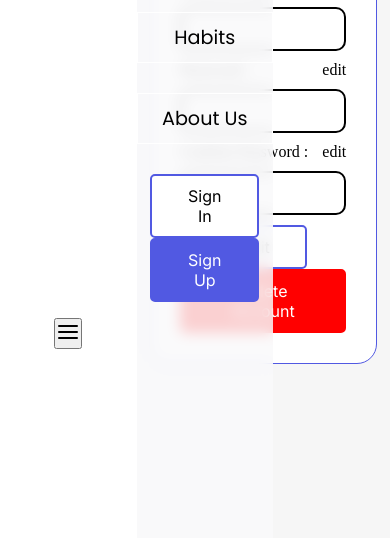
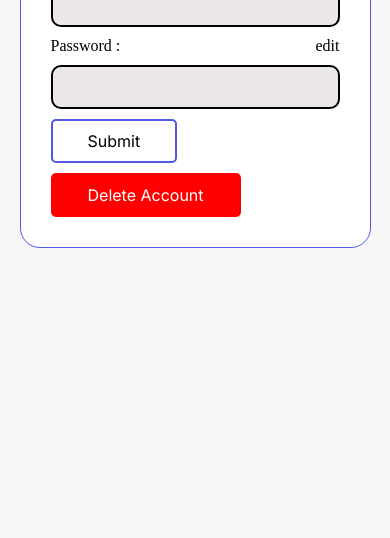
Before and after one commit to DarkDeadly/habitTracker, a plain HTML site: page Pages/ProfilePage/ProfilePage.html in a window 390 px wide. Shown: the part 306-844 px from the top of the page. Drawn offline with nearby package versions, Linux system fonts and the light colour scheme; a web font is replaced by a local one.

Commit message:
ProfileHeader Styling Responsive Edit

```diff
--- a/Pages/ProfilePage/ProfilePage.css
+++ b/Pages/ProfilePage/ProfilePage.css
@@ -36,12 +36,17 @@ header {
     background-color: red;
     color: #fff;
     border-color: red;
+    margin-top: 10px;
     transition: background-color  ease-in .5s ;
 }
+
 .Delete__Btn:hover {
         background-color: rgba(255, 0, 0, 0.712);
         border-color: rgba(255, 0, 0, 0.712);
 
+}
+.Profile__Section > h1 {
+text-align: center;
 }
 .edit__Text p:hover{
     cursor: pointer;
@@ -62,3 +67,28 @@ header {
 .AuthInput {
     width: 100%;
 }
+.Email__Confirm , .Password__Confirm{
+    display: none;
+}
+@media (max-width: 992px) {
+    .leftSideHeader {
+        display: flex;
+        flex-direction: row;
+        justify-content: space-between;
+    }
+   html, body {
+    height: 100%;
+    display: flex;
+    flex-direction: column;
+    overflow-y: auto;
+    scroll-behavior: smooth;
+}
+header {
+    width: 100%;
+}
+}
+@media (max-width : 375px) {
+     .Btn {
+        width: 100%;
+     }
+}
--- a/Pages/ProfilePage/ProfilePage.html
+++ b/Pages/ProfilePage/ProfilePage.html
@@ -6,22 +6,21 @@
     <title>HabitTracker</title>
     <link rel="stylesheet" href="../../global.css">
     <link rel="stylesheet" href="ProfilePage.css">
+
 </head>
 <body>
      <header>
         <nav class="leftSideHeader">
-            <h1>Habit <span>Tracker</span></h1>
+            <a href="../HomePage/index.html"><h1>Habit <span>Tracker</span></h1></a>
+
             <ul class="NavbarLink__Wrapper">
-                    <li><a href="index.html">Home</a></li>
-                    <li class="habit__nav"> <a href="../HabitManager/HabitManager.html">Habits</a></li>
-                    <li class="Dashboard__Nav"><a>DashBoard</a></li>
-                    <li><a>About Us</a></li>
-                    <div  class="Navbar__Butons">
-                        <a href="../AuithenticationPage/authPage.html" class="Navbar__SignInButton"> <button class="Btn Navbar__SignInButton" type="button">Sign In</button></a>
-                       <a href="../AuithenticationPage/authPage.html"  class="Navbar__SignUpButton"><button class="Btn Navbar__SignUpButton" type="button">Sign Up</button></a>
+                <li><a href="../HomePage/index.html">Home</a></li>
+                <li class="habit__nav">Habits</li>
+                <li><a href="../ProfilePage/ProfilePage.html">Profile</a></li>
+                <li class="Dashboard__Nav">DashBoard</li>
+                <li>About Us</li>
+                <button class="Btn Logout__Btn">Logout</button>
 
-                    </div>
-                    <button class="Btn Logout__Btn">Logout</button>
             </ul>
             <button class="HamburgerMenu" aria-label="Toggle Navigation">
                 <img src="../../Images/menu.svg" alt="Open menu">
@@ -35,35 +34,33 @@
                     <div class="Username__Info">
                         <div class="edit__Text">
                             <label for="">Username : </label>
-                            <p>edit</p>
+                            <p class="Edit__usernameText">edit</p>
                         </div>
                         <input type="text" id="Username__Edit" class="AuthInput">
                     </div>
                      <div class="Email__Info">
                         <div class="edit__Text">
                             <label for="Email__Edit">email : </label>
-                            <p>edit</p>
+                            <p class="Edit__emailText">edit</p>
                         </div>
-                        <input type="email" id="Email__Edit" class="AuthInput">
+                        <input type="email" id="Email__Edit" class="AuthInput" disabled>
                     </div>
                      <div class="Email__Confirm">
                         <div class="edit__Text">
                             <label for="Email__Confirm">Confirm Email : </label>
-                            <p>edit</p>
                         </div>
-                        <input type="email" id="Email__Confirm" class="AuthInput">
+                        <input type="email" id="Email__Confirm" class="AuthInput" >
                     </div>
                      <div class="Password__Info">
                         <div class="edit__Text">
                             <label for="Password__Edit">Password : </label>
-                            <p>edit</p>
+                            <p class="Edit__passwordText">edit</p>
                         </div>
-                        <input type="password" id="Password__Edit" class="AuthInput">
+                        <input type="password" id="Password__Edit" class="AuthInput" disabled>
                     </div>
                        <div class="Password__Confirm">
                         <div class="edit__Text">
                             <label for="Password__Confirm">Confirm Password : </label>
-                            <p>edit</p>
                         </div>
                         <input type="password" id="Password__Confirm" class="AuthInput">
                     </div>
@@ -75,4 +72,5 @@
     </section>
 </body>
 <script src="../HomePage/index.js"></script>
+<script src="ProfilePage.js"></script>
 </html>
--- a/Pages/ProfilePage/ProfilePage.js
+++ b/Pages/ProfilePage/ProfilePage.js
@@ -0,0 +1,2 @@
+const EmailEdit = document.querySelector(".Edit__emailText")
+const PasswordEdit = document.querySelector(".Password__Edit")
--- a/global.css
+++ b/global.css
@@ -12,6 +12,7 @@
     a {
         color: #000;
     }
+
     .Btn {
         padding: 10px 35px;
         border-radius: 5px;
@@ -111,6 +112,9 @@ header {
 .HamburgerMenu {
     display: none;
 }
+.AuthInput:disabled {
+    background-color: rgb(235, 231, 231);
+}
 @media (max-width: 992px) {
     .NavbarLink__Wrapper {
       display: flex;
@@ -153,5 +157,6 @@ header {
   @media (max-width : 628px) {
     .NavbarLink__Wrapper {
         width: 100%;
+        height: 100%;
     }
  }
```
Lines whose indentation alone changed are shown as unchanged.
